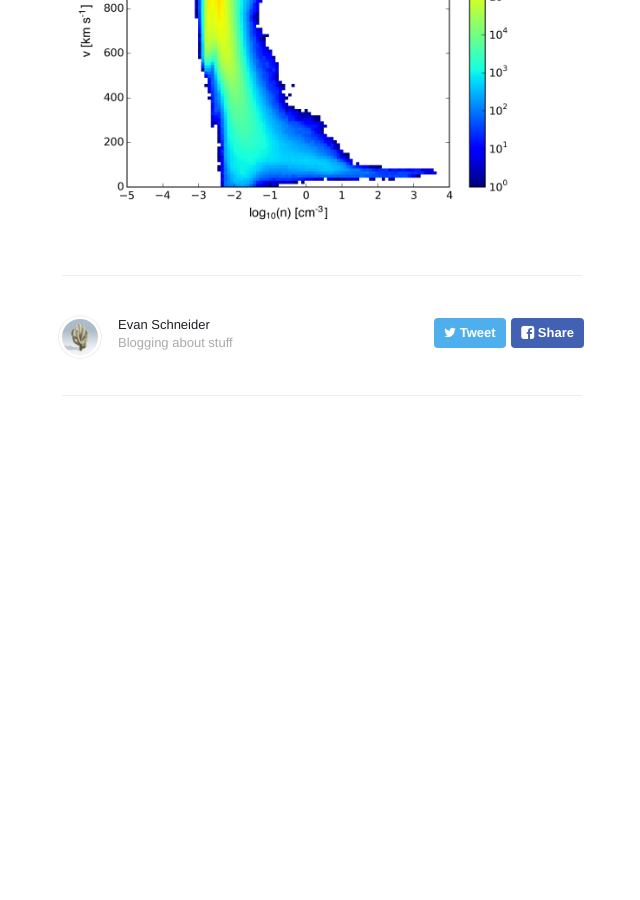
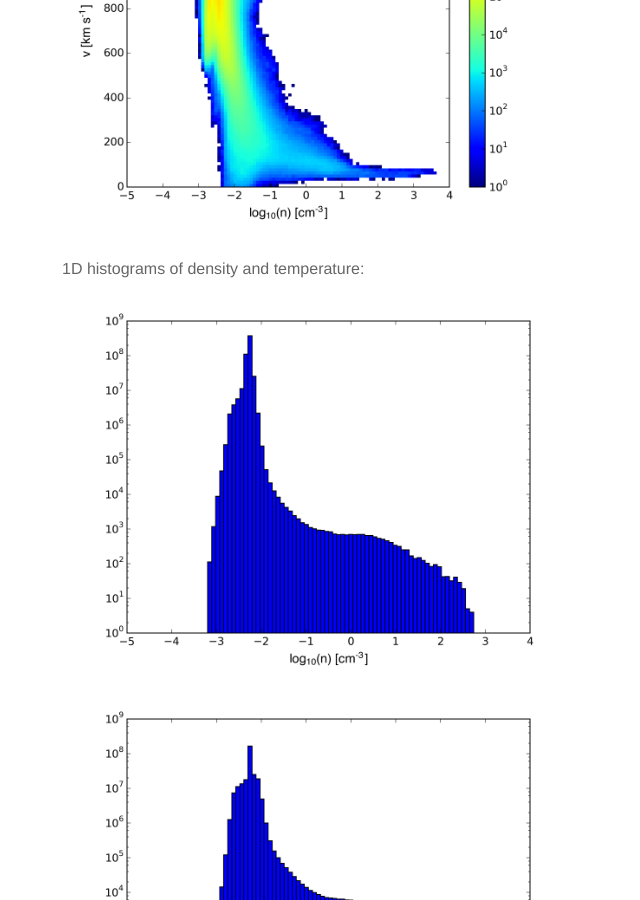
Before and after one commit to evaneschneider/site, a Jekyll site: the page built from _posts/2016-3-25-Density_Profile_Effects.markdown, in a window 1280 px wide and 900 px high, scrolled down 5442 px. Shown: the whole window, without its empty margins (318-958 px from the left). Built offline with Jekyll 4.4.1, drawn with Linux system fonts in a browser that asks for light colours; nearby versions of some CDN libraries; formulas are drawn with MathJax 3; before the commit the page ends 5978 px from its top, so only the background shows below that.

Commit message:
new plots

```diff
--- a/_posts/2016-3-25-Density_Profile_Effects.markdown
+++ b/_posts/2016-3-25-Density_Profile_Effects.markdown
@@ -40,3 +40,12 @@
 <img src="{{ site.url }}assets/images/swn1_lowres_nv_200.png">
 <img src="{{ site.url }}assets/images/swn1_highres_old_nv_20.png">
 <img src="{{ site.url }}assets/images/swn1_highres_nv_20.png">
+
+1D histograms of density and temperature:
+<img src="{{ site.url }}assets/images/swn1_lowres_n_200.png">
+<img src="{{ site.url }}assets/images/swn1_highres_old_n_20.png">
+<img src="{{ site.url }}assets/images/swn1_highres_n_20.png">
+
+<img src="{{ site.url }}assets/images/swn1_lowres_T_200.png">
+<img src="{{ site.url }}assets/images/swn1_highres_old_T_20.png">
+<img src="{{ site.url }}assets/images/swn1_highres_T_20.png">
```
Also changed, not shown: assets/images/swn1_highres_T_20.png (added), assets/images/swn1_highres_n_20.png (added), assets/images/swn1_highres_old_T_20.png (added), assets/images/swn1_highres_old_n_20.png (added), assets/images/swn1_lowres_T_200.png (added), assets/images/swn1_lowres_n_200.png (added).
